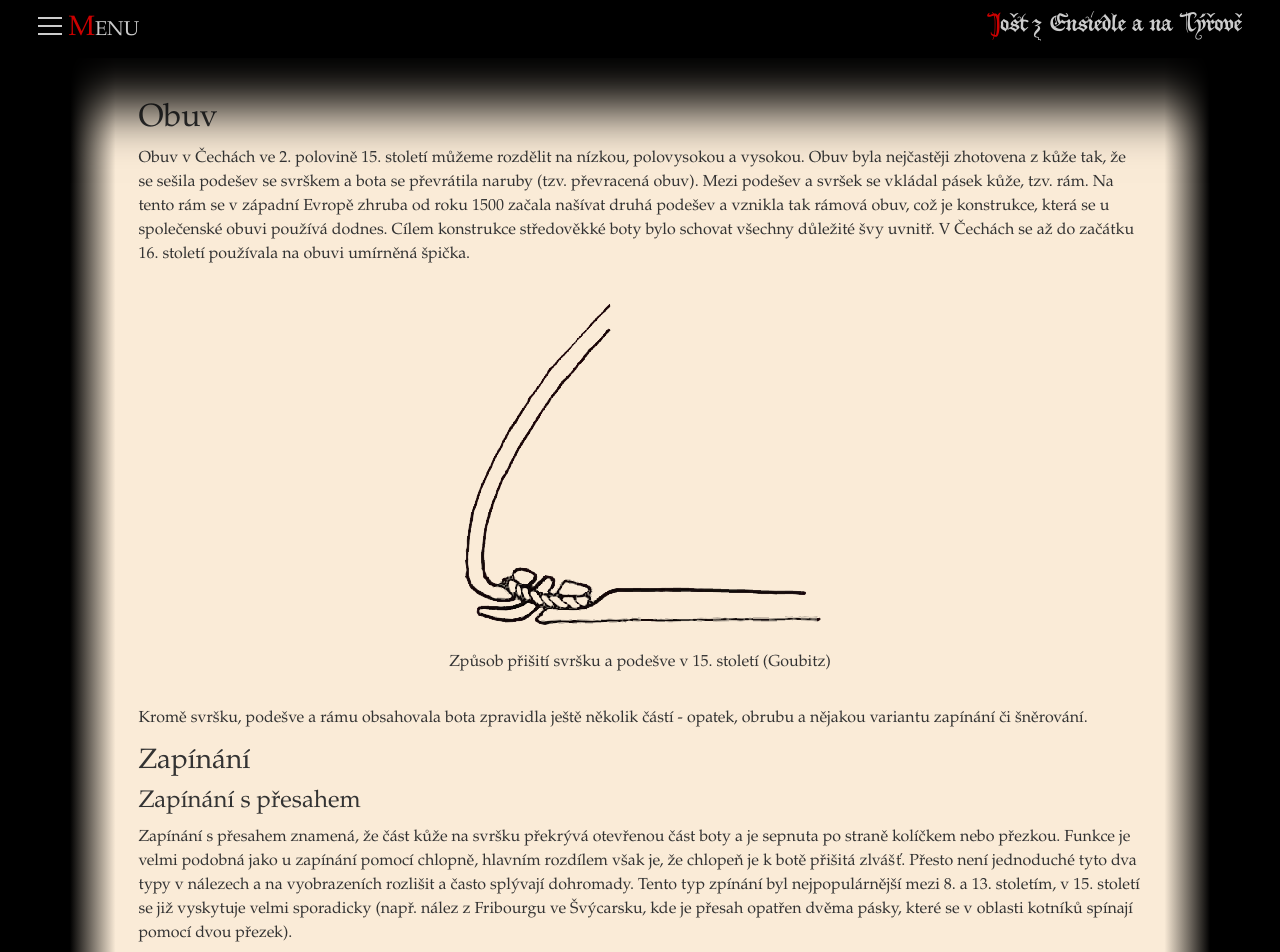
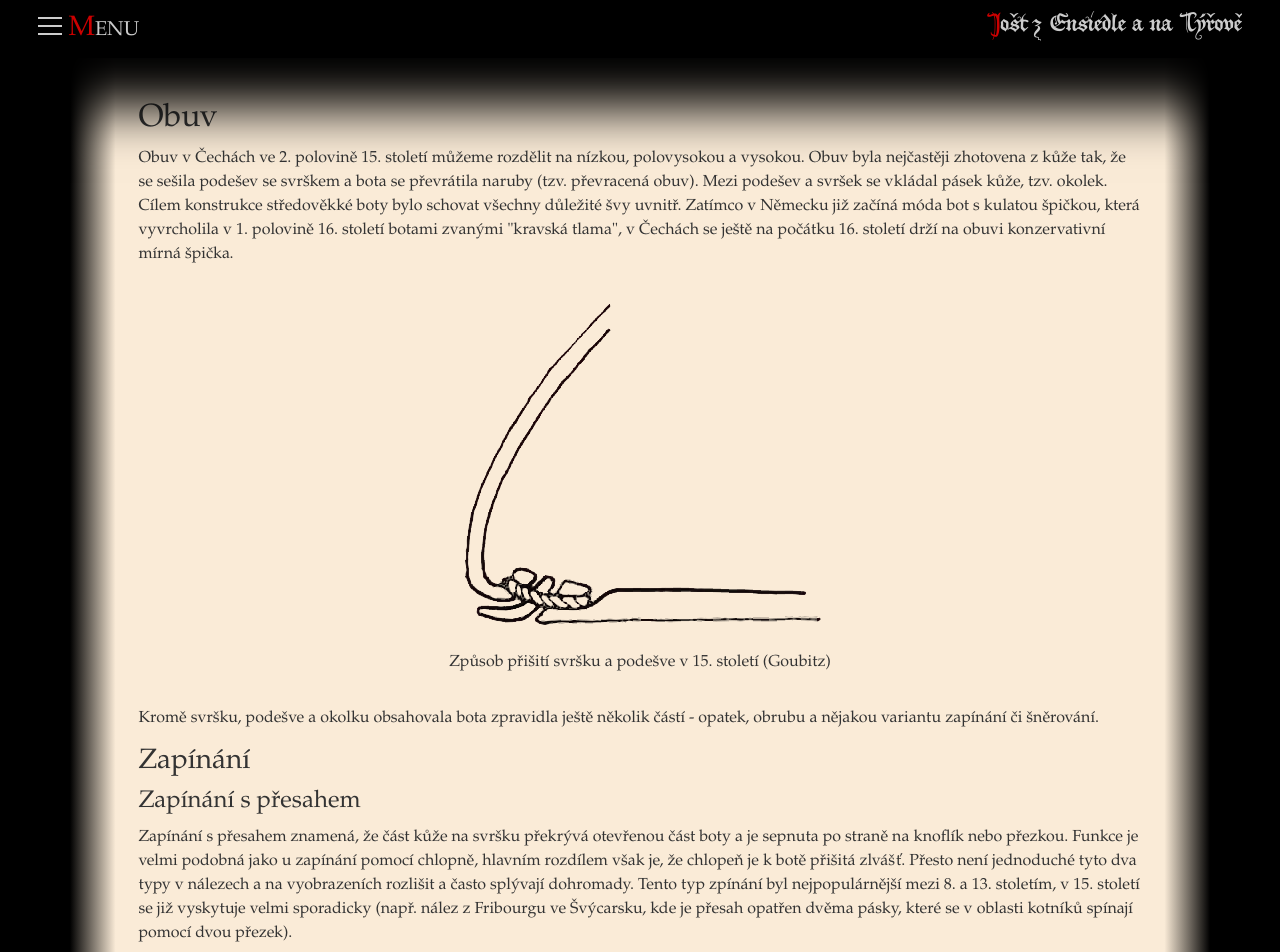
Before and after one commit to claryaldringen/tyrovsti.cz, a Next.js app: page /obuv in a window 1280 px wide. Shown: the top 952 px of the page. Built offline with nearby package versions, Linux system fonts and the light colour scheme.

Commit message:
Shoes update

```diff
--- a/pages/obuv.js
+++ b/pages/obuv.js
@@ -21,13 +21,12 @@ const Page = () => {
                   nízkou, polovysokou a vysokou. Obuv byla nejčastěji zhotovena
                   z kůže tak, že se sešila podešev se svrškem a bota se
                   převrátila naruby (tzv. převracená obuv). Mezi podešev a
-                  svršek se vkládal pásek kůže, tzv. rám. Na tento rám se v
-                  západní Evropě zhruba od roku 1500 začala našívat druhá
-                  podešev a vznikla tak rámová obuv, což je konstrukce, která se
-                  u společenské obuvi používá dodnes. Cílem konstrukce
-                  středověkké boty bylo schovat všechny důležité švy uvnitř. V
-                  Čechách se až do začátku 16. století používala na obuvi
-                  umírněná špička.
+                  svršek se vkládal pásek kůže, tzv. okolek. Cílem konstrukce
+                  středověkké boty bylo schovat všechny důležité švy uvnitř.
+                  Zatímco v Německu již začíná móda bot s kulatou špičkou, která
+                  vyvrcholila v 1. polovině 16. století botami zvanými "kravská
+                  tlama", v Čechách se ještě na počátku 16. století drží na
+                  obuvi konzervativní mírná špička.
                 </p>
               </Col>
             </Row>
@@ -43,7 +42,7 @@ const Page = () => {
             <Row>
               <Col>
                 <p>
-                  Kromě svršku, podešve a rámu obsahovala bota zpravidla ještě
+                  Kromě svršku, podešve a okolku obsahovala bota zpravidla ještě
                   několik částí - opatek, obrubu a nějakou variantu zapínání či
                   šněrování.
                 </p>
@@ -51,7 +50,7 @@ const Page = () => {
                 <h4>Zapínání s přesahem</h4>
                 <p>
                   Zapínání s přesahem znamená, že část kůže na svršku překrývá
-                  otevřenou část boty a je sepnuta po straně kolíčkem nebo
+                  otevřenou část boty a je sepnuta po straně na knoflík nebo
                   přezkou. Funkce je velmi podobná jako u zapínání pomocí
                   chlopně, hlavním rozdílem však je, že chlopeň je k botě
                   přišitá zlvášť. Přesto není jednoduché tyto dva typy v
@@ -71,7 +70,7 @@ const Page = () => {
                 </a>
                 <br />
                 Criblet, Fribourg, Švýcarsko. Bota se zapínáním pomocí přesahu a
-                s přezkami. 14. až 15. století (Volgen & Bourgarel 2001)
+                s přezkami. 14. až 15. století (Volken & Bourgarel 2001)
               </Col>
             </Row>
             <Row>
@@ -167,7 +166,7 @@ const Page = () => {
                 <p>
                   Toto zapínání se vyskytuje u nízkých otevřených bot (střevíců)
                   od 14. do 16. století. Je charakteristické páskem, který vede
-                  přes nárt a spíná se na kolíček, přezku nebo se váže do
+                  přes nárt a spíná se na knoflík, přezku nebo se váže do
                   uzlíku.
                 </p>
               </Col>
```
